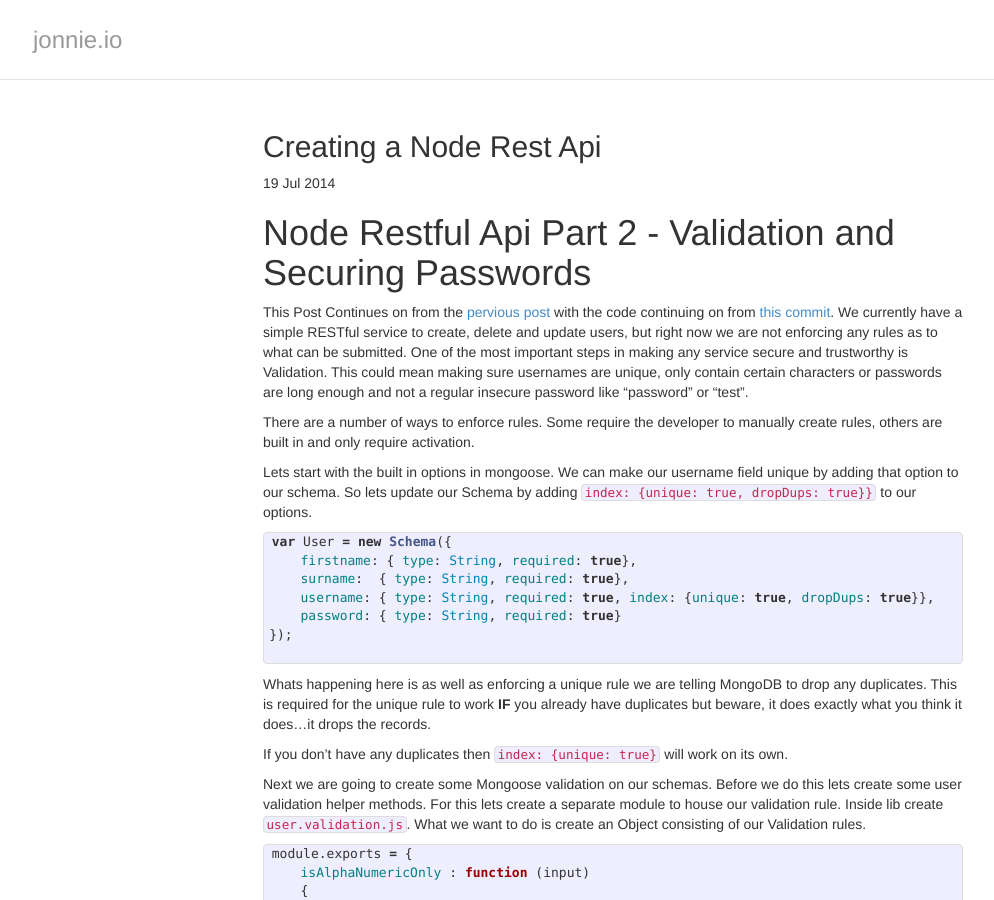
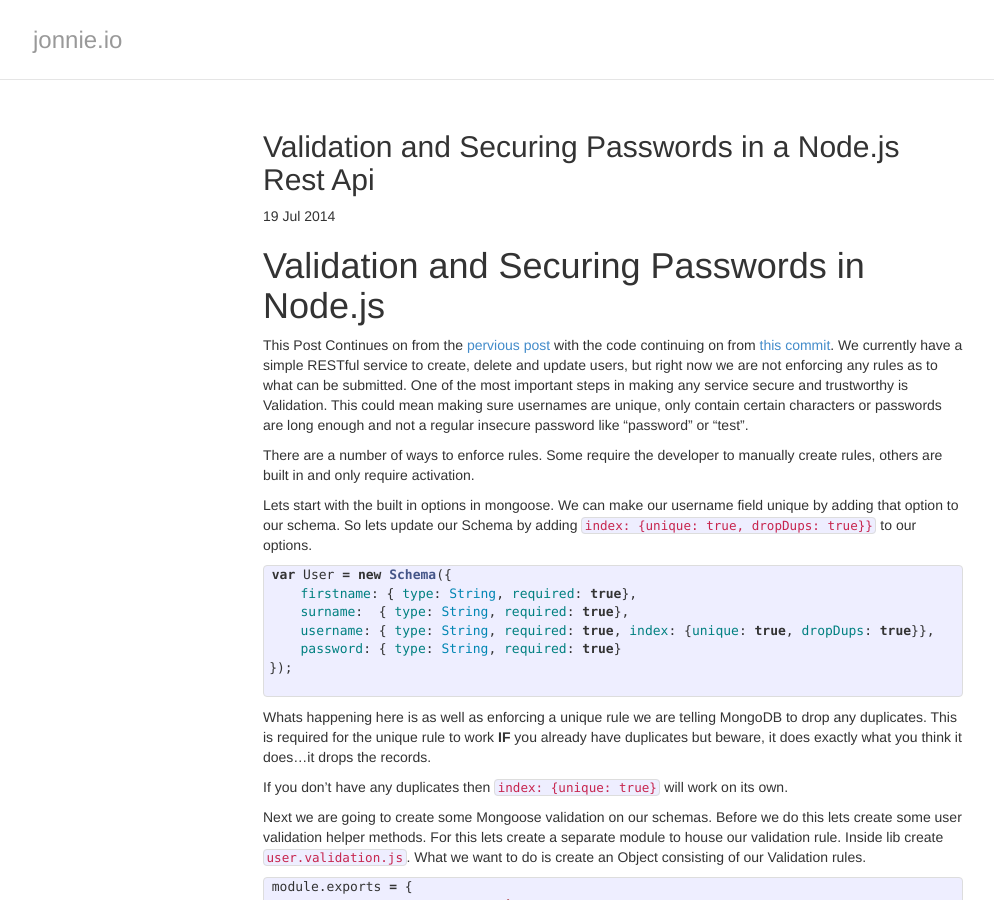
Before and after one commit to jonniedarko/blog, a Jekyll site: the page built from _posts/2014-06-04-Node-Restful-Api-part-2.markdown, in a window 1280 px wide and 900 px high. Shown: the whole window, without its empty margins (27-1021 px from the left). Built offline with Jekyll 4.4.1, drawn with Linux system fonts in a browser that asks for light colours; Markdown is read by kramdown in place of the engine named in the settings; comment, search, counter and statistics services are not loaded.

Commit message:
Update 2014-06-04-Node-Restful-Api-part-2.markdown

```diff
--- a/_posts/2014-06-04-Node-Restful-Api-part-2.markdown
+++ b/_posts/2014-06-04-Node-Restful-Api-part-2.markdown
@@ -1,11 +1,11 @@
 ---
 layout: post
-title:  "Creating a Node Rest Api"
+title:  "Validation and Securing Passwords in a Node.js Rest Api"
 date:   2014-07-19 12:00:00
 categories: node rest express
 ---
 
-Node Restful Api Part 2 - Validation and Securing Passwords
+Validation and Securing Passwords in Node.js
 =============================================
 This Post Continues on from the [pervious post](http://blog.jonnie.io/creating-a-restful-api-with-node-js/) with the code continuing on from [this commit](https://github.com/jonniedarko/Node-Resful-Api/commit/1abb749e572aaf2536c942a43026fb2acc9c7e28). We currently have a simple RESTful service to create, delete and update users, but right now we are not enforcing any rules as to what can be submitted. One of the most important steps in making any service secure and trustworthy is Validation. This could mean making sure usernames are unique, only contain certain characters or passwords are long enough and not a regular insecure password like  "password" or "test".
 
```
